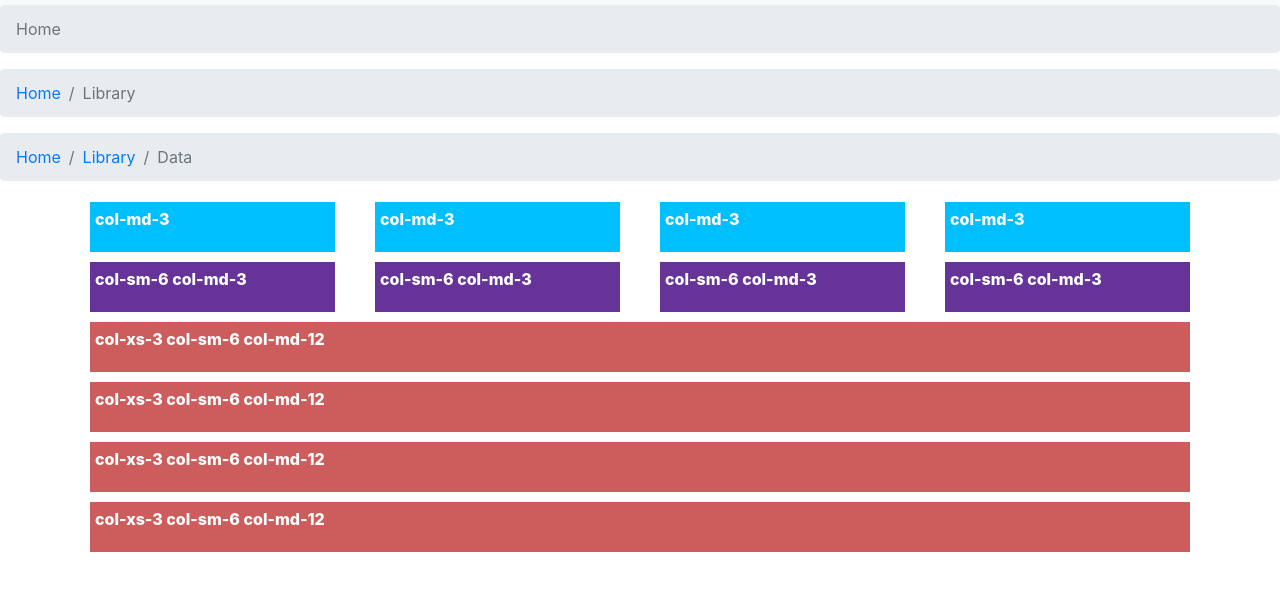
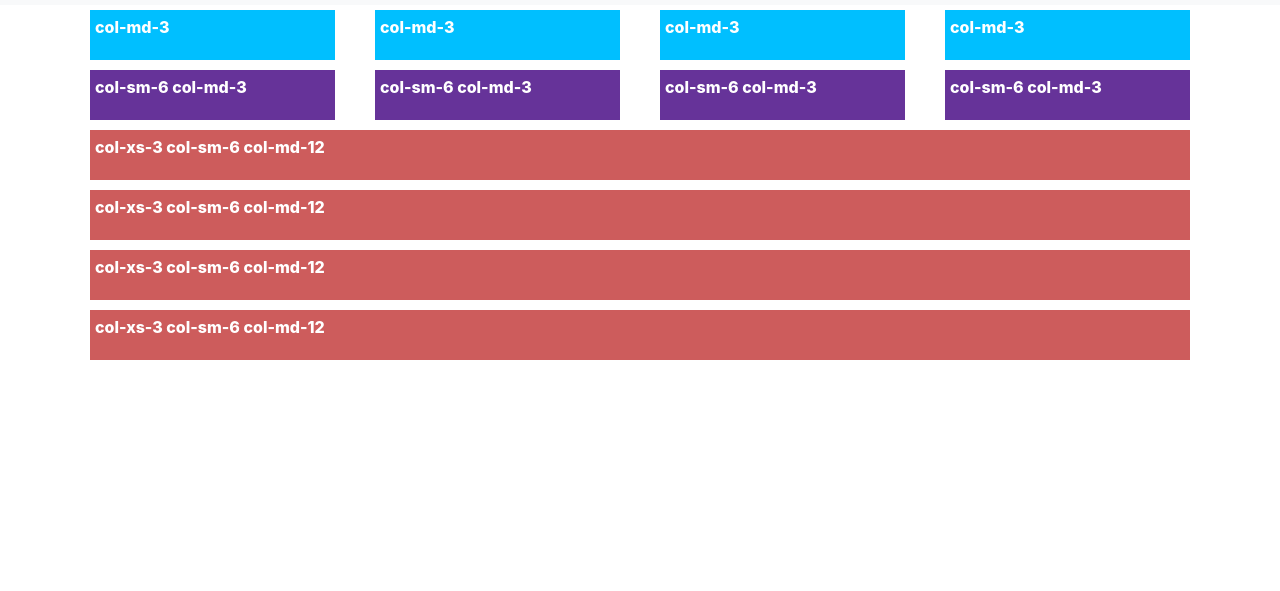
Before and after one commit to rileyfritz/web-design-challenge, a plain HTML site: page index.html in a window 1280 px wide. Shown: the part 51-642 px from the top of the page. Drawn offline with nearby package versions, Linux system fonts and the light colour scheme.

```diff
--- a/index.html
+++ b/index.html
@@ -46,26 +46,26 @@
         </div>
       </nav>
 
-  <nav aria-label="breadcrumb">
+  <!-- <nav aria-label="breadcrumb">
     <ol class="breadcrumb">
       <li class="breadcrumb-item active" aria-current="page">Home</li>
     </ol>
-  </nav>
+  </nav> -->
 
-  <nav aria-label="breadcrumb">
+  <!-- <nav aria-label="breadcrumb">
     <ol class="breadcrumb">
       <li class="breadcrumb-item"><a href="#">Home</a></li>
       <li class="breadcrumb-item active" aria-current="page">Library</li>
     </ol>
-  </nav>
+  </nav> -->
 
-  <nav aria-label="breadcrumb">
+  <!-- <nav aria-label="breadcrumb">
     <ol class="breadcrumb">
       <li class="breadcrumb-item"><a href="#">Home</a></li>
       <li class="breadcrumb-item"><a href="#">Library</a></li>
       <li class="breadcrumb-item active" aria-current="page">Data</li>
     </ol>
-  </nav>
+  </nav> -->
 
   <div class="container">
     <!--Normally these medium columns go full wide on small screen sizes-->
```
